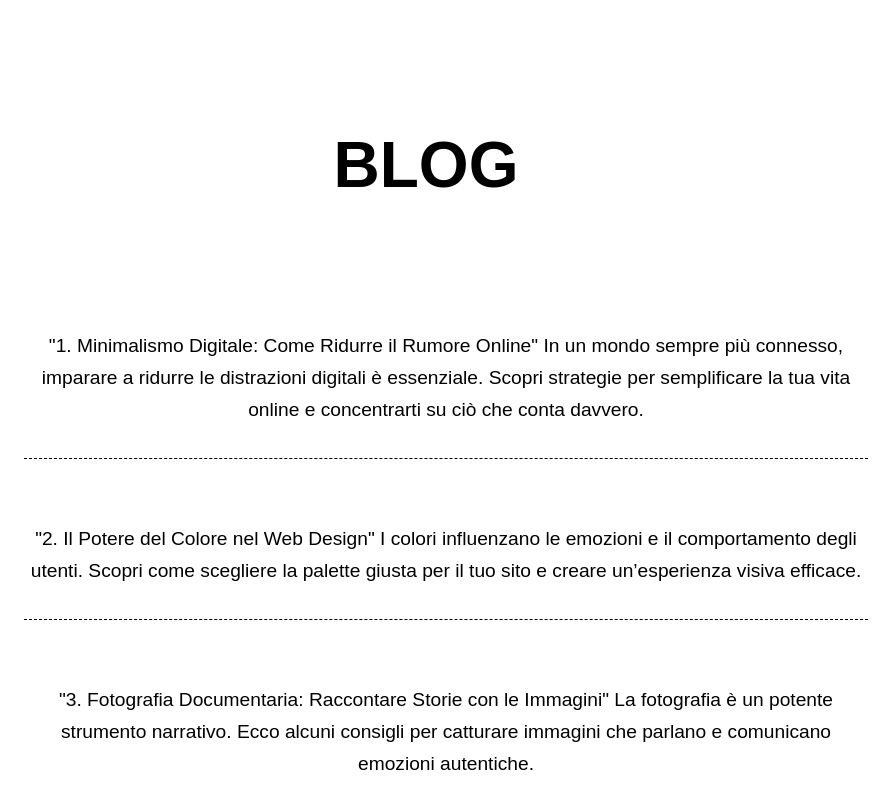
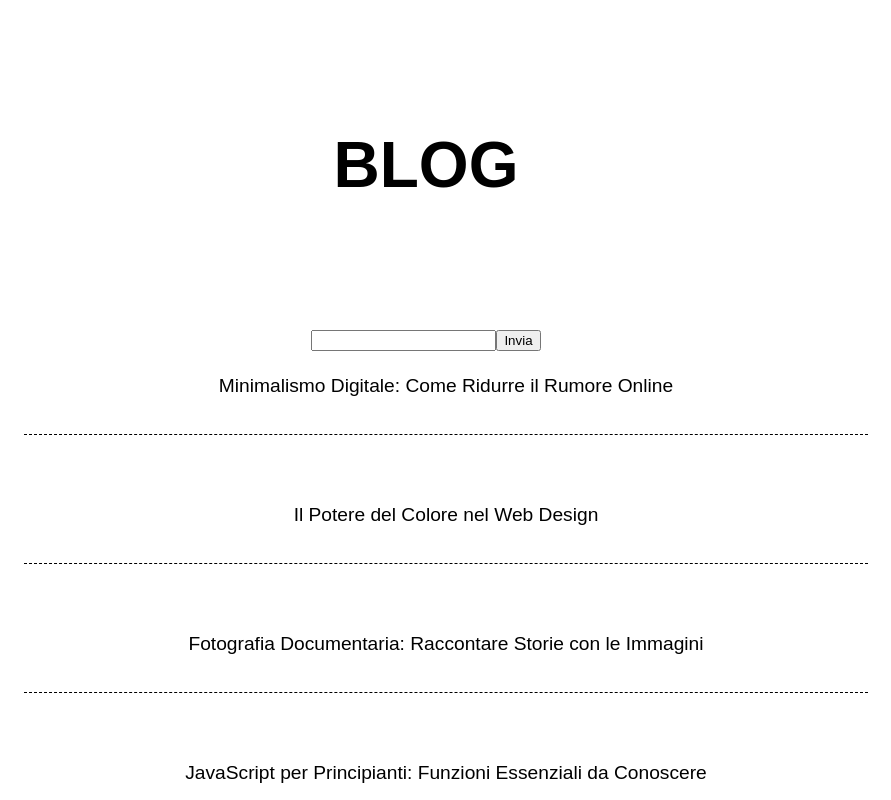
Before and after one commit to valentinobellini/react-form, a React (Vite) app: page / in a window 1280 px wide. Shown: the top 800 px of the page, without its empty margins (214-1105 px from the left). Built offline with nearby package versions, Linux system fonts and the light colour scheme.

Commit message:
create blog list + from input to add posts

```diff
--- a/src/components/BlogPosts.jsx
+++ b/src/components/BlogPosts.jsx
@@ -1,48 +1,59 @@
-// import { useState } from "react";
+import { useState } from "react";
 
 const blogPosts = [
-    `"1. Minimalismo Digitale: Come Ridurre il Rumore Online"
-     In un mondo sempre più connesso, imparare a ridurre le distrazioni digitali è essenziale. Scopri strategie per semplificare la tua vita online e concentrarti su ciò che conta davvero.`,
+    `Minimalismo Digitale: Come Ridurre il Rumore Online`,
 
-    `"2. Il Potere del Colore nel Web Design"
-     I colori influenzano le emozioni e il comportamento degli utenti. Scopri come scegliere la palette giusta per il tuo sito e creare un’esperienza visiva efficace.`,
+    `Il Potere del Colore nel Web Design`,
 
-    `"3. Fotografia Documentaria: Raccontare Storie con le Immagini"
-     La fotografia è un potente strumento narrativo. Ecco alcuni consigli per catturare immagini che parlano e comunicano emozioni autentiche.`,
+    `Fotografia Documentaria: Raccontare Storie con le Immagini`,
 
-    `"4. JavaScript per Principianti: Funzioni Essenziali da Conoscere"
-     Sei agli inizi con JavaScript? Ecco alcune funzioni fondamentali che ti aiuteranno a migliorare il tuo codice e scrivere programmi più efficienti.`,
+    `JavaScript per Principianti: Funzioni Essenziali da Conoscere`,
 
-    `"5. Come Creare un Portfolio Online Efficace"
-     Un portfolio ben strutturato è essenziale per attrarre clienti. Scopri gli elementi chiave per mostrare il tuo lavoro al meglio e lasciare un’impressione duratura.`
+    `Come Creare un Portfolio Online Efficace`
 ];
 
 
 
 export default function BlogPost() {
 
+    // stato della lista posts
+    const [posts, setPosts] = useState(blogPosts)
+    // stato dell'input inserimento post
+    const [newPost, setNewPost] = useState('');
+
+    // funzione per l'aggiunta di un nuovo post da input
+    const addPost = e => {
+        e.preventDefault();
+        const updatedPost = [...posts, newPost];
+        setPosts(updatedPost);
+        // azzeriamo il valore di newPost in input
+        setNewPost('');
+    }
 
 
     return (
+
+        <>
+            {/* form per aggiunta post */}
+            <form onSubmit={addPost}>
+                <input type="text" value={newPost}
+                    onChange={event => { setNewPost(event.target.value) }}
+                />
+                <button>Invia</button>
+            </form >
+
+
+            {/* lista post */}
             <ul>
-            {blogPosts.map((post, i) => (
+                {posts.map((post, i) => (
                     <li className="post" key={i}>
                         {/* <h3>{post.title}</h3> */}
                         <p>{post}</p>
                         <div className="post-lower-wrapper">
-                        <div className="left">
-                            {/* <p className="author">{post.author}</p>
-                            <p className="date">{post.date}</p> */}
-                        </div>
-                        {/* <ul className="tags">
-                            {post.tags.map((tag) => (
-                                <li key={tag}>{tag + " /"}</li>
-                            ))}
-                        </ul> */}
                         </div>
                     </li>
                 ))}
             </ul>
-
+        </>
     )
 }
```
Lines whose indentation alone changed are shown as unchanged.
